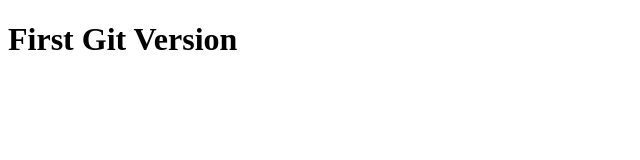
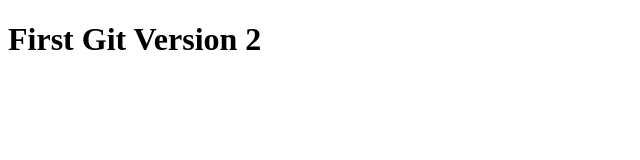
Before and after one commit to eiroljan/firstGit, a plain HTML site: page index.html in a window 1280 px wide. Shown: the full height of the page, 0-640 px from the left. Drawn offline with Linux system fonts and the light colour scheme.

Commit message:
Second Commit

```diff
--- a/index.html
+++ b/index.html
@@ -7,6 +7,6 @@
     <title>First Git</title>
 </head>
 <body>
-    <h1>First Git Version</h1>
+    <h1>First Git Version 2</h1>
 </body>
 </html>
```
